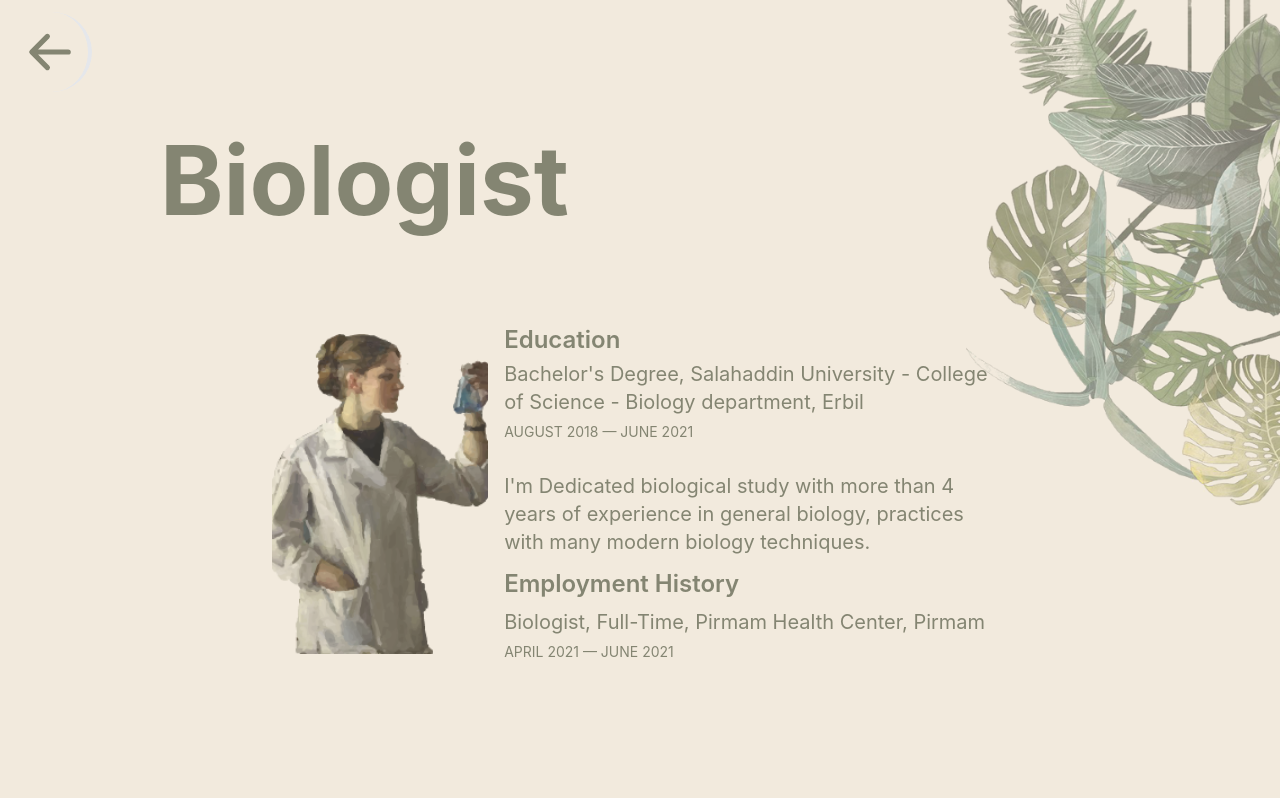
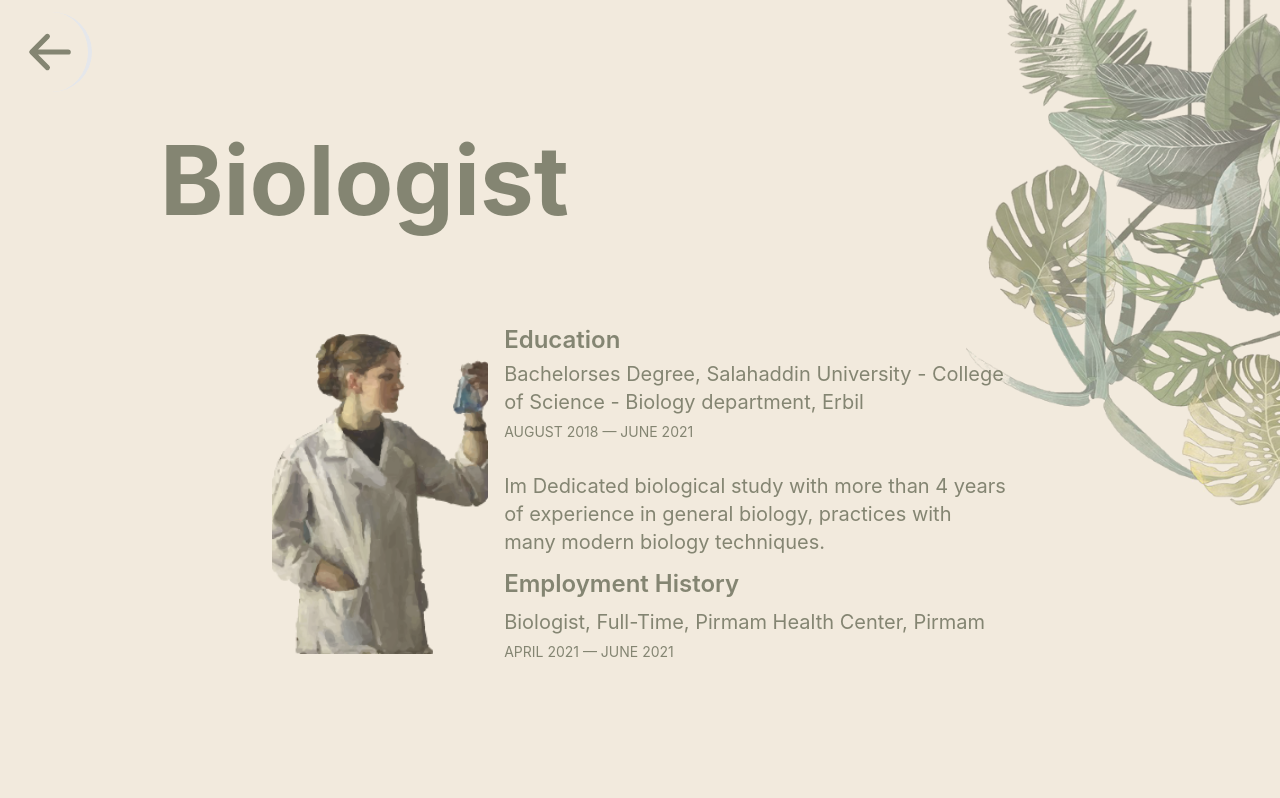
Before and after one commit to Asia-Dhahr/my-portfolio, a Next.js app: page /biologist in a window 1280 px wide. Shown: the top 798 px of the page. Built offline with nearby package versions, Linux system fonts and the light colour scheme.

Commit message:
fixed errors

```diff
--- a/pages/artist.js
+++ b/pages/artist.js
@@ -13,9 +13,9 @@ const Artist = () => {
       </div>
       <div className="flex flex-col justify-center place-items-center text-center text-white  ">
         <h1 className="h1 text-6xl font-bold  pb-6">Artist</h1>
-        <p className="lg:text-lg md:text-lg sm:text-base text-base text-semibold pb-2 text-rose-100 lg:w-2/5 md:w-2/3 sm:w-2/3 w-96">i'm a self-informed artist, started drawing when I was 12 years old till now.
+        <p className="lg:text-lg md:text-lg sm:text-base text-base text-semibold pb-2 text-rose-100 lg:w-2/5 md:w-2/3 sm:w-2/3 w-96">im a self-informed artist, started drawing when I was 12 years old till now.
           my artworks take inspiration from a life-long obsession with animals and the natural world.
-          i'm deeply interested in creating mandalas art and tazhib art. My drawings based on people's order and my desires.</p>
+          im deeply interested in creating mandalas art and tazhib art. My drawings based on peoples order and my desires.</p>
         <div className="flex justify-start place-content-start lg:w-2/6 md:w-2/4 sm:w-2/3 w-96 text-cyan-50 pt-2">
           <h2 className="pb-1 ">Hover...</h2>
         </div>
--- a/pages/biologist.js
+++ b/pages/biologist.js
@@ -19,9 +19,9 @@ const Biologist = () => {
                 </div>
                 <div className="bio w-2/5 ">
                     <h2 className="lg:text-2xl text-xl font-semibold">Education</h2>
-                    <p className="lg:text-xl text-sm font-base pt-1 pr-2">Bachelor's Degree, Salahaddin University - College of Science -  Biology department, Erbil<br />
+                    <p className="lg:text-xl text-sm font-base pt-1 pr-2">Bachelorses Degree, Salahaddin University - College of Science -  Biology department, Erbil<br />
                         <span className="lg:text-sm text-xs"> AUGUST 2018 — JUNE 2021</span><br /><br />
-                        I'm Dedicated biological study with more than 4 years of experience in general biology, practices with many modern biology techniques.</p>
+                        Im Dedicated biological study with more than 4 years of experience in general biology, practices with many modern biology techniques.</p>
                     <h3 className="lg:text-2xl text-xl font-semibold pt-3">Employment History</h3>
                     <p className="lg:text-xl text-sm font-base pt-2">
                         Biologist, Full-Time, Pirmam Health Center, Pirmam<br />
--- a/pages/index.js
+++ b/pages/index.js
@@ -16,7 +16,7 @@ export default function Home() {
         <div className="lg:w-2/4 w-80 lg:text-xl text-md text-purple-100 ">
           <h2 className="text-justify ">
             {" "}
-            I'm Asia,{" "}
+            Im Asia,{" "}
             <span className="text-purple-400 text-xl font-bold">Biologist</span>
             ,
             <span className="text-purple-600 text-xl font-bold">
```
